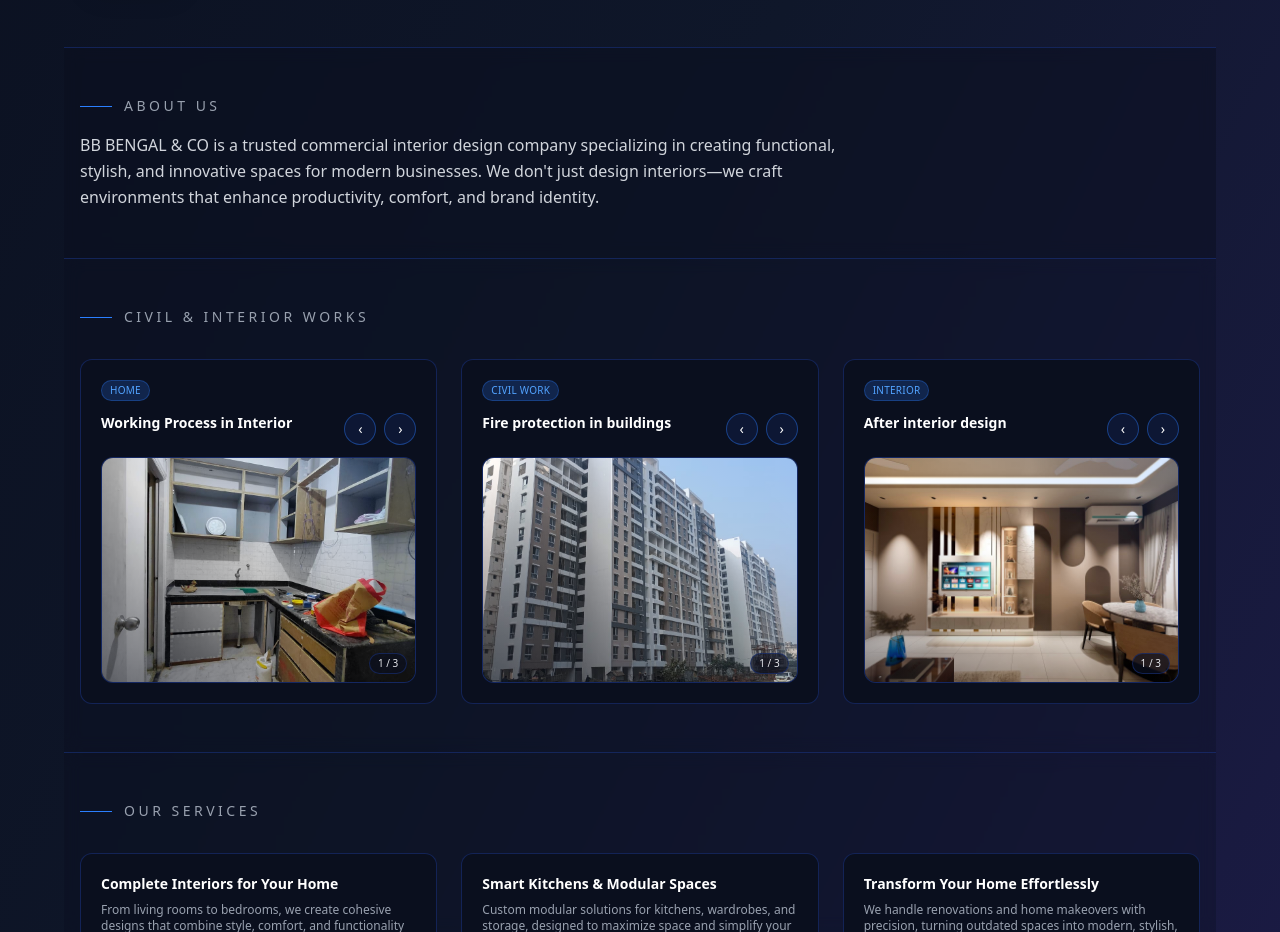
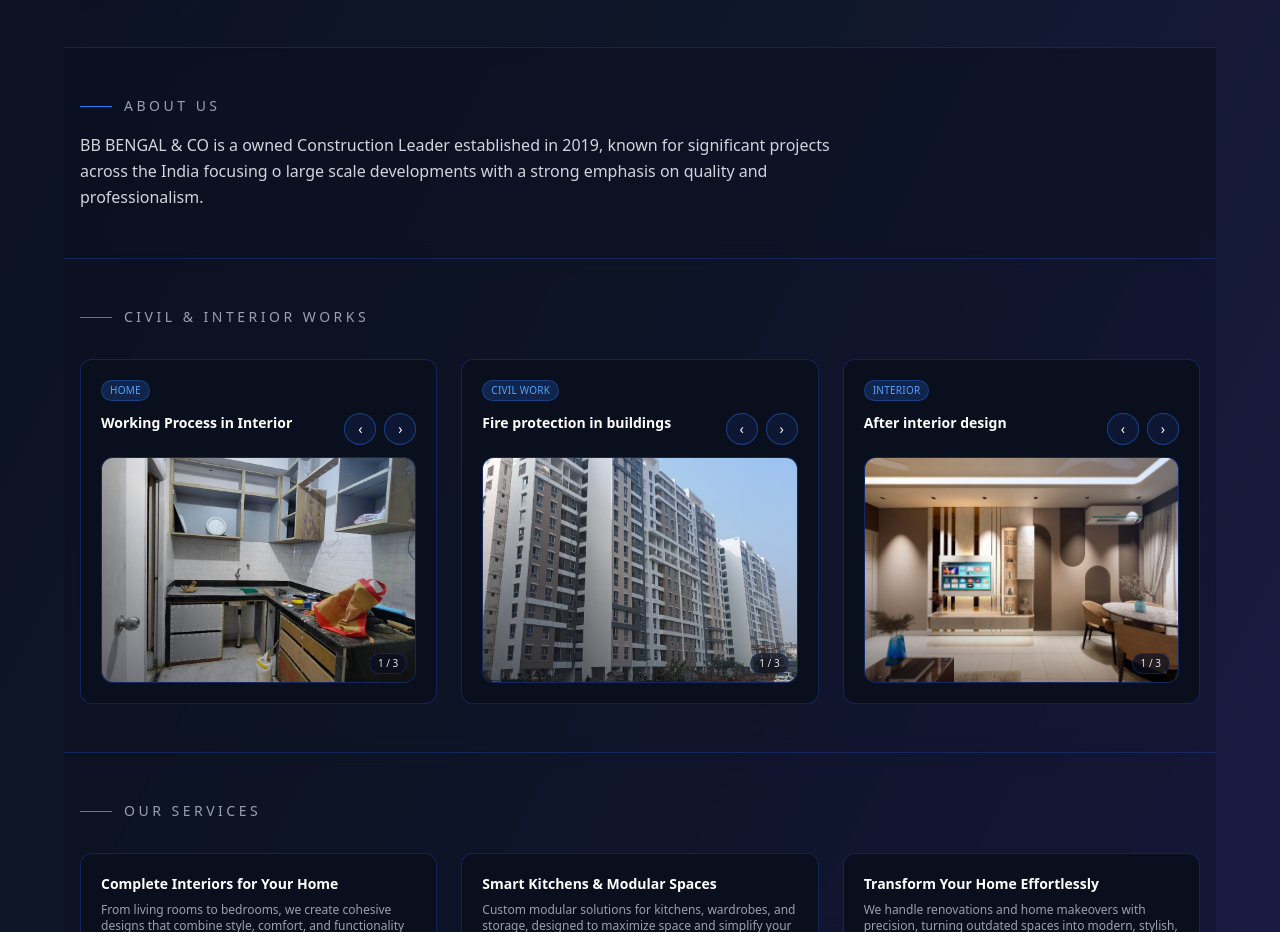
Before and after one commit to Rudraparbat/landingpage, a React (Vite) app: page / in a window 1280 px wide. Shown: the part 980-1912 px from the top of the page. Built offline with nearby package versions, Linux system fonts and the light colour scheme.

Commit message:
Changed about section

```diff
--- a/src/components/About.jsx
+++ b/src/components/About.jsx
@@ -7,7 +7,7 @@ const About = () => {
       <div className="max-w-3xl space-y-4">
         <SectionTitle label="About us" />
         <p className="text-sm md:text-base text-slate-700 dark:text-gray-300 leading-relaxed">
-          BB BENGAL & CO is a trusted commercial interior design company specializing in creating functional, stylish, and innovative spaces for modern businesses. We don't just design interiors—we craft environments that enhance productivity, comfort, and brand identity.
+          BB BENGAL & CO is a owned Construction Leader established in 2019, known for significant projects across the India focusing o large scale  developments with a strong emphasis on quality and professionalism.
         </p>
       </div>
     </section>
```
